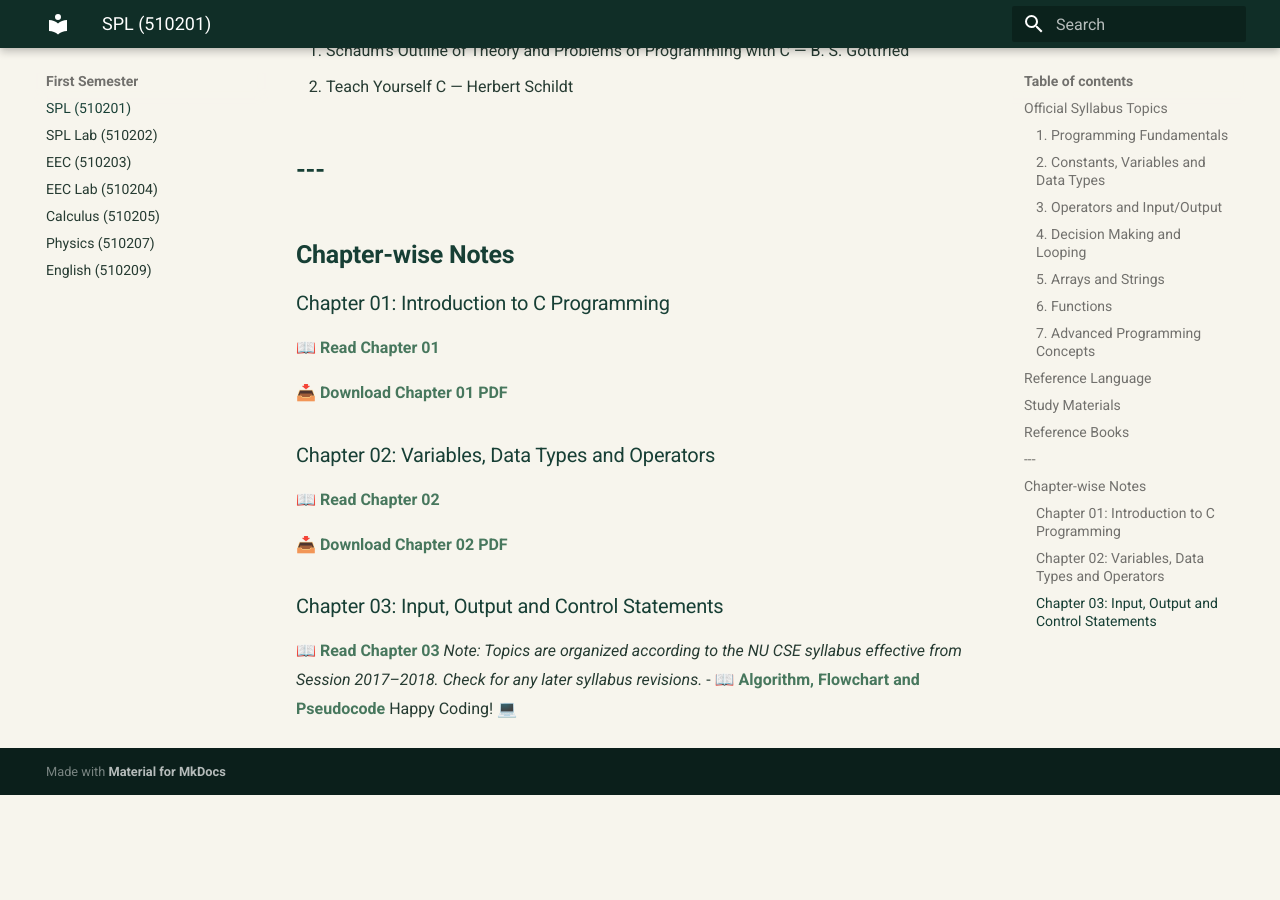
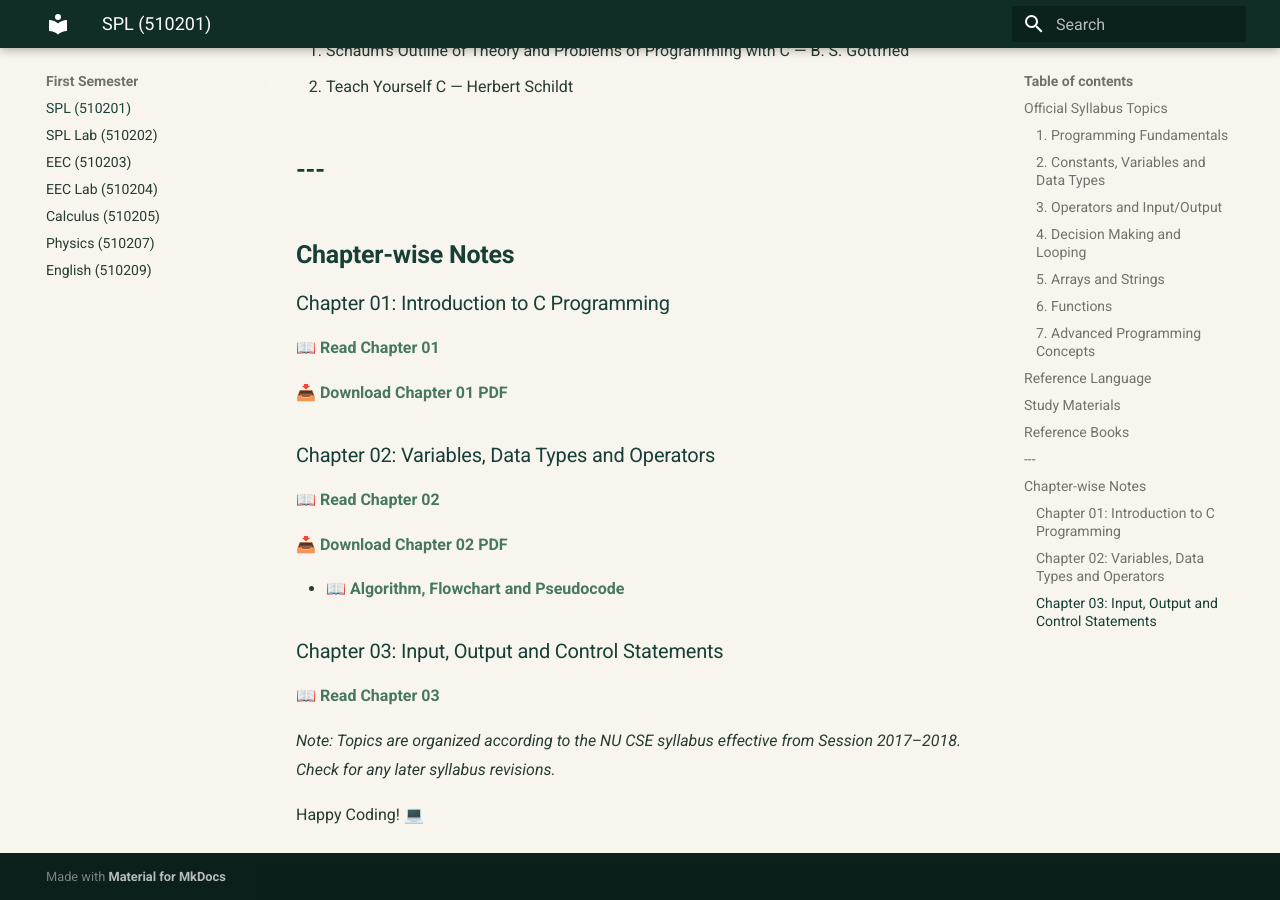
Before and after one commit to taimiyatahsin0-png/nu-cse-notes-store, an MkDocs documentation site: the page built from docs/subjects/spl/index.md, in a window 1280 px wide and 900 px high, scrolled down 2440 px. Built offline with MkDocs 1.6.1 and Material for MkDocs 9.7.7, drawn with Linux system fonts in a browser that asks for light colours; before the commit the page ends 3235 px from its top, so only the background shows below that.

```diff
--- a/docs/subjects/spl/index.md
+++ b/docs/subjects/spl/index.md
@@ -83,9 +83,13 @@ C Programming Language
 
 [📥 Download Chapter 02 PDF](SPL-Chapter-02.pdf)
 
+- [📖 Algorithm, Flowchart and Pseudocode](algorithm-flowchart-pseudocode.md)
+
 ### Chapter 03: Input, Output and Control Statements
 
 [📖 Read Chapter 03](chapter-03.md)
+
+
 *Note: Topics are organized according to the NU CSE syllabus effective from Session 2017–2018. Check for any later syllabus revisions.*
-- [📖 Algorithm, Flowchart and Pseudocode](algorithm-flowchart-pseudocode.md)
+
 Happy Coding! 💻
```
